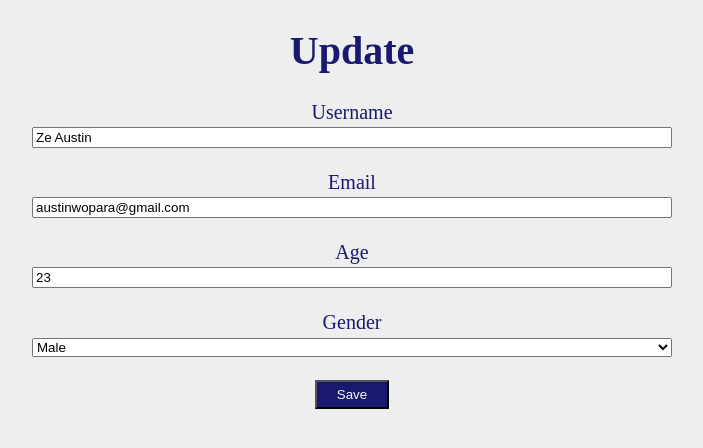
After one commit to Ze-Austin/altschool-python, a Flask app: page /update/1/ in a window 1280 px wide. The commit adds this page. Shown: the top 448 px of the page, without its empty margins (288-991 px from the left). Run offline with Flask 2, Linux system fonts and the light colour scheme; data comes from the database, SQL or seed files in the repository; both versions use the stored data as it was after the commit.

Commit message:
updated after Wednesday class

```diff
--- a/LearnDB/app.py
+++ b/LearnDB/app.py
@@ -1,3 +1,4 @@
+from crypt import methods
 from flask import Flask, render_template, url_for, request, redirect
 from flask_sqlalchemy import SQLAlchemy
 import os
@@ -54,6 +55,37 @@ def create_user():
 
     return redirect(url_for('index'))
 
+# Update route
+@app.route('/update/<int:id>/', methods=['GET', 'POST'])
+def update(id):
+    user_to_update = User.query.get_or_404(id)
+
+    if request.method == 'POST':
+        user_to_update.username = request.form.get('username')
+        user_to_update.email = request.form.get('email')
+        user_to_update.age = request.form.get('age')
+        user_to_update.gender = request.form.get('gender')
+
+        db.session.commit()
+
+        return redirect(url_for('index'))
+
+    context = {
+        'user': user_to_update
+    }
+
+    return render_template('update.html', **context)
+
+# Delete
+@app.route('/delete/<int:id>/', methods=['GET'])
+def delete_user(id):
+    user_to_delete = User.query.get_or_404(id)
+
+    db.session.delete(user_to_delete)
+    db.session.commit()
+
+    return redirect(url_for('index'))
+
 
 if __name__ == "__main__":
     db.create_all()
--- a/LearnDB/templates/models.html
+++ b/LearnDB/templates/models.html
@@ -106,7 +106,7 @@
               <td>{{user.email}}</td>
               <td>{{user.age}}</td>
               <td>{{user.gender}}</td>
-              <td><a href="/">Update</a> <a href="/">Delete</a></td>
+              <td><a href="/update/{{user.id}}/">Update</a> <a href="/delete/{{user.id}}">Delete</a></td>
             </tr>
             {% endfor %}
           </tbody>
--- /dev/null
+++ b/LearnDB/templates/update.html
@@ -0,0 +1,77 @@
+<!DOCTYPE html>
+<html lang="en">
+<head>
+    <meta charset="UTF-8">
+    <meta http-equiv="X-UA-Compatible" content="IE=edge">
+    <meta name="viewport" content="width=device-width, initial-scale=1.0">
+    <title>Update Database</title>
+    <style>
+        * {
+          box-sizing: border-box;
+        }
+        body {
+          margin: 0;
+          text-align: center;
+          background-color: #eee;
+          color: midnightblue;
+          font-size: 20px;
+        }
+        .container {
+          width: 50%;
+          margin: auto;
+        }
+        .container input {
+          width: 100%;
+        }
+        .container select {
+          width: 100%;
+        }
+        button {
+          background-color: midnightblue;
+          color: floralwhite;
+          padding: 5px 20px;
+          cursor: pointer;
+        }
+        button:hover {
+          background-color: blue;
+          transition: 0.3s;
+        }
+        @media (max-width: 840px) {
+          .container {
+            width: 100%;
+            padding: 1rem;
+          }
+        }
+      </style>
+</head>
+<body>
+    <h1>Update</h1>
+    <div class="container">
+        <form action="/update/{{user.id}}/" method="post">
+            <label for="username">Username</label>
+            <input type="text" name="username" id="username" value="{{user.username}}">
+            <br />
+            <br />
+            <label for="email">Email</label>
+            <input type="text" name="email" id="email" value="{{user.email}}">
+            <br />
+            <br />
+            <label for="age">Age</label>
+            <input type="number" name="age" id="age" value="{{user.age}}">
+            <br />
+            <br />
+            <label for="gender">Gender</label>
+            <select name="gender" id="gender">
+                <option value="{{user.gender}}" selected>{{user.gender}}</option>
+                <option value="Female">Female</option>
+                <option value="Male">Male</option>
+                <option value="Nonbinary">Nonbinary</option>
+                <option value="Not Said">Rather Not Say</option>
+            </select>
+            <br />
+            <br />
+            <button type="submit">Save</button>
+        </form>
+    </div>
+</body>
+</html>
```
Also changed, not shown: LearnDB/users.db.
